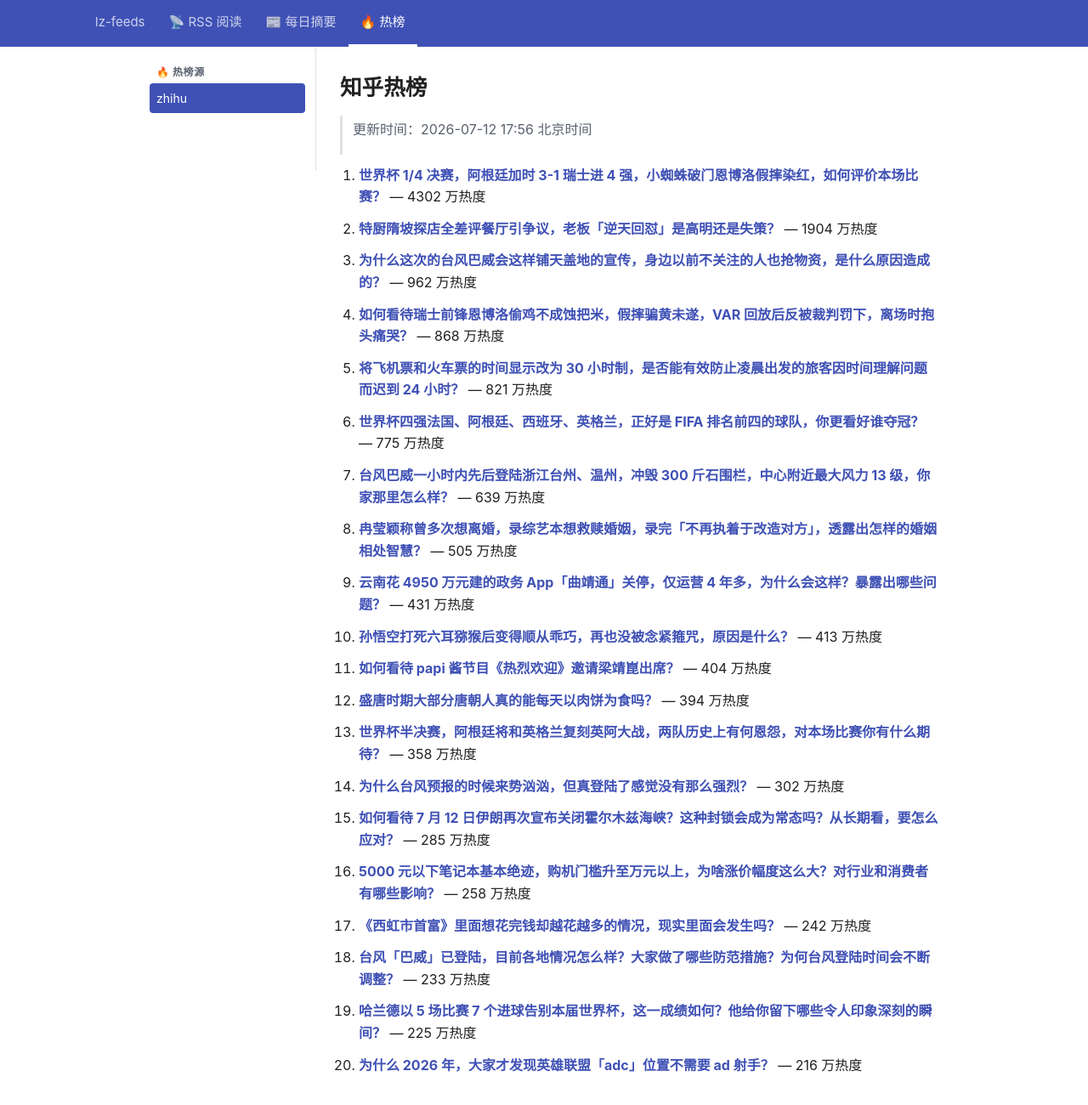
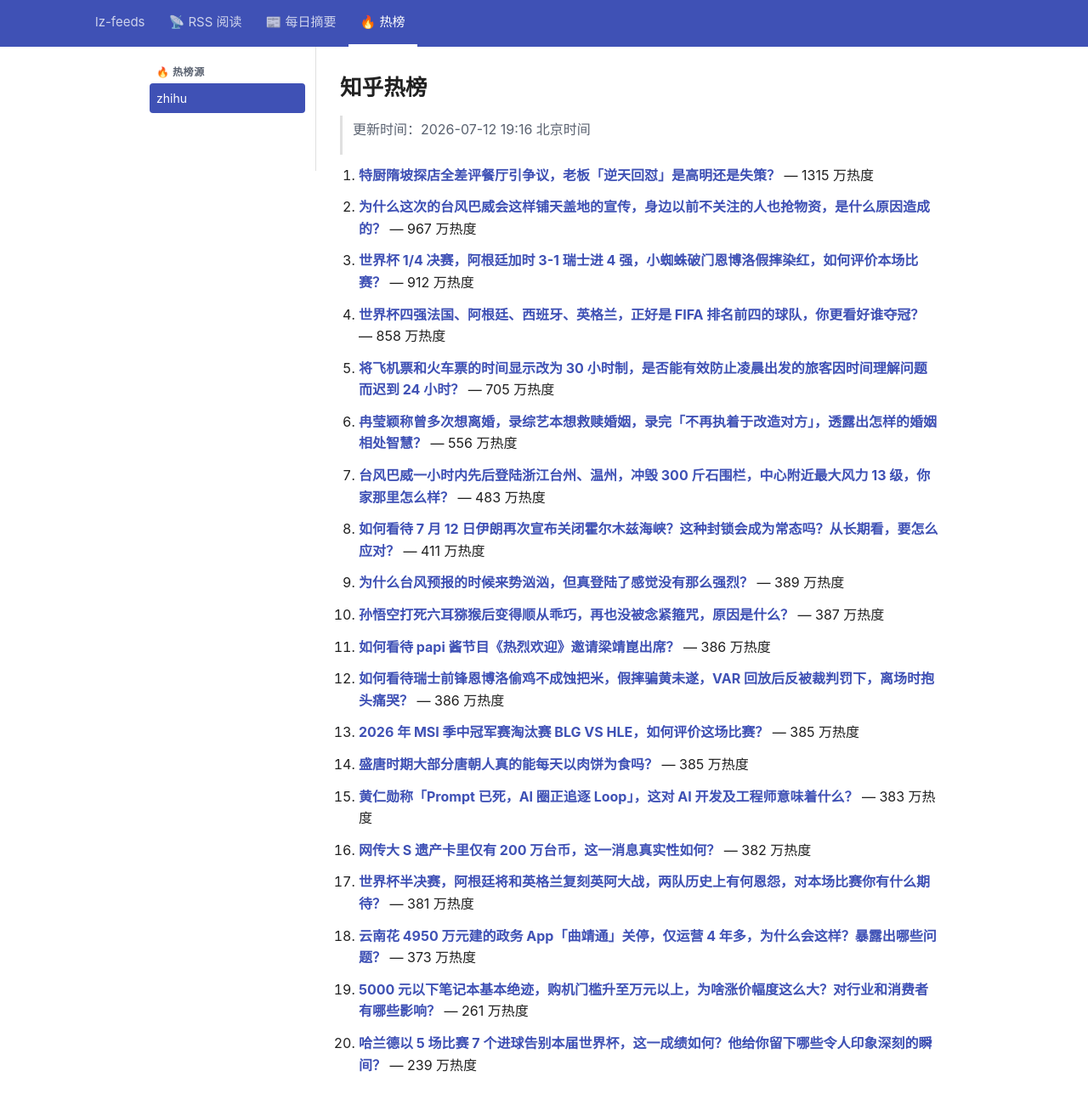
Before and after one commit to lizhang0101/lz-feeds, a Jekyll site: the page built from _hotlist/zhihu.md, in a window 1280 px wide and 1330 px high. Shown: the top 1300 px of the window at 85% size. Built offline with Jekyll 4.4.1, drawn with Linux system fonts in a browser that asks for light colours.

Commit message:
hotlist: 2026-07-12T11:16Z

```diff
--- a/_hotlist/zhihu.md
+++ b/_hotlist/zhihu.md
@@ -1,48 +1,48 @@
 ---
-updated: 2026-07-12 17:56 北京时间
+updated: 2026-07-12 19:16 北京时间
 count: 20
 ---
 
 # 知乎热榜
 
-> 更新时间：2026-07-12 17:56 北京时间
+> 更新时间：2026-07-12 19:16 北京时间
 
-1. **[世界杯 1/4 决赛，阿根廷加时 3-1 瑞士进 4 强，小蜘蛛破门恩博洛假摔染红，如何评价本场比赛？](https://www.zhihu.com/question/2059262997873124815)** — 4302 万热度
+1. **[特厨隋坡探店全差评餐厅引争议，老板「逆天回怼」是高明还是失策？](https://www.zhihu.com/question/2059021609504186485)** — 1315 万热度
 
-2. **[特厨隋坡探店全差评餐厅引争议，老板「逆天回怼」是高明还是失策？](https://www.zhihu.com/question/2059021609504186485)** — 1904 万热度
+2. **[为什么这次的台风巴威会这样铺天盖地的宣传，身边以前不关注的人也抢物资，是什么原因造成的？](https://www.zhihu.com/question/2058922856549970490)** — 967 万热度
 
-3. **[为什么这次的台风巴威会这样铺天盖地的宣传，身边以前不关注的人也抢物资，是什么原因造成的？](https://www.zhihu.com/question/2058922856549970490)** — 962 万热度
+3. **[世界杯 1/4 决赛，阿根廷加时 3-1 瑞士进 4 强，小蜘蛛破门恩博洛假摔染红，如何评价本场比赛？](https://www.zhihu.com/question/2059262997873124815)** — 912 万热度
 
-4. **[如何看待瑞士前锋恩博洛偷鸡不成蚀把米，假摔骗黄未遂，VAR 回放后反被裁判罚下，离场时抱头痛哭？](https://www.zhihu.com/question/2059586957143795316)** — 868 万热度
+4. **[世界杯四强法国、阿根廷、西班牙、英格兰，正好是 FIFA 排名前四的球队，你更看好谁夺冠？](https://www.zhihu.com/question/2059606032012113468)** — 858 万热度
 
-5. **[将飞机票和火车票的时间显示改为 30 小时制，是否能有效防止凌晨出发的旅客因时间理解问题而迟到 24 小时？](https://www.zhihu.com/question/2015414302245422985)** — 821 万热度
+5. **[将飞机票和火车票的时间显示改为 30 小时制，是否能有效防止凌晨出发的旅客因时间理解问题而迟到 24 小时？](https://www.zhihu.com/question/2015414302245422985)** — 705 万热度
 
-6. **[世界杯四强法国、阿根廷、西班牙、英格兰，正好是 FIFA 排名前四的球队，你更看好谁夺冠？](https://www.zhihu.com/question/2059606032012113468)** — 775 万热度
+6. **[冉莹颖称曾多次想离婚，录综艺本想救赎婚姻，录完「不再执着于改造对方」，透露出怎样的婚姻相处智慧？](https://www.zhihu.com/question/2057515225566242609)** — 556 万热度
 
-7. **[台风巴威一小时内先后登陆浙江台州、温州，冲毁 300 斤石围栏，中心附近最大风力 13 级，你家那里怎么样？](https://www.zhihu.com/question/2058816691778184465)** — 639 万热度
+7. **[台风巴威一小时内先后登陆浙江台州、温州，冲毁 300 斤石围栏，中心附近最大风力 13 级，你家那里怎么样？](https://www.zhihu.com/question/2058816691778184465)** — 483 万热度
 
-8. **[冉莹颖称曾多次想离婚，录综艺本想救赎婚姻，录完「不再执着于改造对方」，透露出怎样的婚姻相处智慧？](https://www.zhihu.com/question/2057515225566242609)** — 505 万热度
+8. **[如何看待 7 月 12 日伊朗再次宣布关闭霍尔木兹海峡？这种封锁会成为常态吗？从长期看，要怎么应对？](https://www.zhihu.com/question/2059566718733776028)** — 411 万热度
 
-9. **[云南花 4950 万元建的政务 App「曲靖通」关停，仅运营 4 年多，为什么会这样？暴露出哪些问题？](https://www.zhihu.com/question/2058201950458590326)** — 431 万热度
+9. **[为什么台风预报的时候来势汹汹，但真登陆了感觉没有那么强烈？](https://www.zhihu.com/question/1943291837109478434)** — 389 万热度
 
-10. **[孙悟空打死六耳猕猴后变得顺从乖巧，再也没被念紧箍咒，原因是什么？](https://www.zhihu.com/question/2055315080015828549)** — 413 万热度
+10. **[孙悟空打死六耳猕猴后变得顺从乖巧，再也没被念紧箍咒，原因是什么？](https://www.zhihu.com/question/2055315080015828549)** — 387 万热度
 
-11. **[如何看待 papi 酱节目《热烈欢迎》邀请梁靖崑出席？](https://www.zhihu.com/question/2058567495129249007)** — 404 万热度
+11. **[如何看待 papi 酱节目《热烈欢迎》邀请梁靖崑出席？](https://www.zhihu.com/question/2058567495129249007)** — 386 万热度
 
-12. **[盛唐时期大部分唐朝人真的能每天以肉饼为食吗？](https://www.zhihu.com/question/1920148899752023682)** — 394 万热度
+12. **[如何看待瑞士前锋恩博洛偷鸡不成蚀把米，假摔骗黄未遂，VAR 回放后反被裁判罚下，离场时抱头痛哭？](https://www.zhihu.com/question/2059586957143795316)** — 386 万热度
 
-13. **[世界杯半决赛，阿根廷将和英格兰复刻英阿大战，两队历史上有何恩怨，对本场比赛你有什么期待？](https://www.zhihu.com/question/2059608160646555311)** — 358 万热度
+13. **[2026 年 MSI 季中冠军赛淘汰赛 BLG VS HLE，如何评价这场比赛？](https://www.zhihu.com/question/2059612028357063761)** — 385 万热度
 
-14. **[为什么台风预报的时候来势汹汹，但真登陆了感觉没有那么强烈？](https://www.zhihu.com/question/1943291837109478434)** — 302 万热度
+14. **[盛唐时期大部分唐朝人真的能每天以肉饼为食吗？](https://www.zhihu.com/question/1920148899752023682)** — 385 万热度
 
-15. **[如何看待 7 月 12 日伊朗再次宣布关闭霍尔木兹海峡？这种封锁会成为常态吗？从长期看，要怎么应对？](https://www.zhihu.com/question/2059566718733776028)** — 285 万热度
+15. **[黄仁勋称「Prompt 已死，AI 圈正追逐 Loop」，这对 AI 开发及工程师意味着什么？](https://www.zhihu.com/question/2054980630543442226)** — 383 万热度
 
-16. **[5000 元以下笔记本基本绝迹，购机门槛升至万元以上，为啥涨价幅度这么大？对行业和消费者有哪些影响？](https://www.zhihu.com/question/2058111600045678958)** — 258 万热度
+16. **[网传大 S 遗产卡里仅有 200 万台币，这一消息真实性如何？](https://www.zhihu.com/question/2058340032570725122)** — 382 万热度
 
-17. **[《西虹市首富》里面想花完钱却越花越多的情况，现实里面会发生吗？](https://www.zhihu.com/question/428046378)** — 242 万热度
+17. **[世界杯半决赛，阿根廷将和英格兰复刻英阿大战，两队历史上有何恩怨，对本场比赛你有什么期待？](https://www.zhihu.com/question/2059608160646555311)** — 381 万热度
 
-18. **[台风「巴威」已登陆，目前各地情况怎么样？大家做了哪些防范措施？为何台风登陆时间会不断调整？](https://www.zhihu.com/question/2059037613499971092)** — 233 万热度
+18. **[云南花 4950 万元建的政务 App「曲靖通」关停，仅运营 4 年多，为什么会这样？暴露出哪些问题？](https://www.zhihu.com/question/2058201950458590326)** — 373 万热度
 
-19. **[哈兰德以 5 场比赛 7 个进球告别本届世界杯，这一成绩如何？他给你留下哪些令人印象深刻的瞬间？](https://www.zhihu.com/question/2059562876868583536)** — 225 万热度
+19. **[5000 元以下笔记本基本绝迹，购机门槛升至万元以上，为啥涨价幅度这么大？对行业和消费者有哪些影响？](https://www.zhihu.com/question/2058111600045678958)** — 261 万热度
 
-20. **[为什么 2026 年，大家才发现英雄联盟「adc」位置不需要 ad 射手？](https://www.zhihu.com/question/2058595980682040766)** — 216 万热度
+20. **[哈兰德以 5 场比赛 7 个进球告别本届世界杯，这一成绩如何？他给你留下哪些令人印象深刻的瞬间？](https://www.zhihu.com/question/2059562876868583536)** — 239 万热度
```
